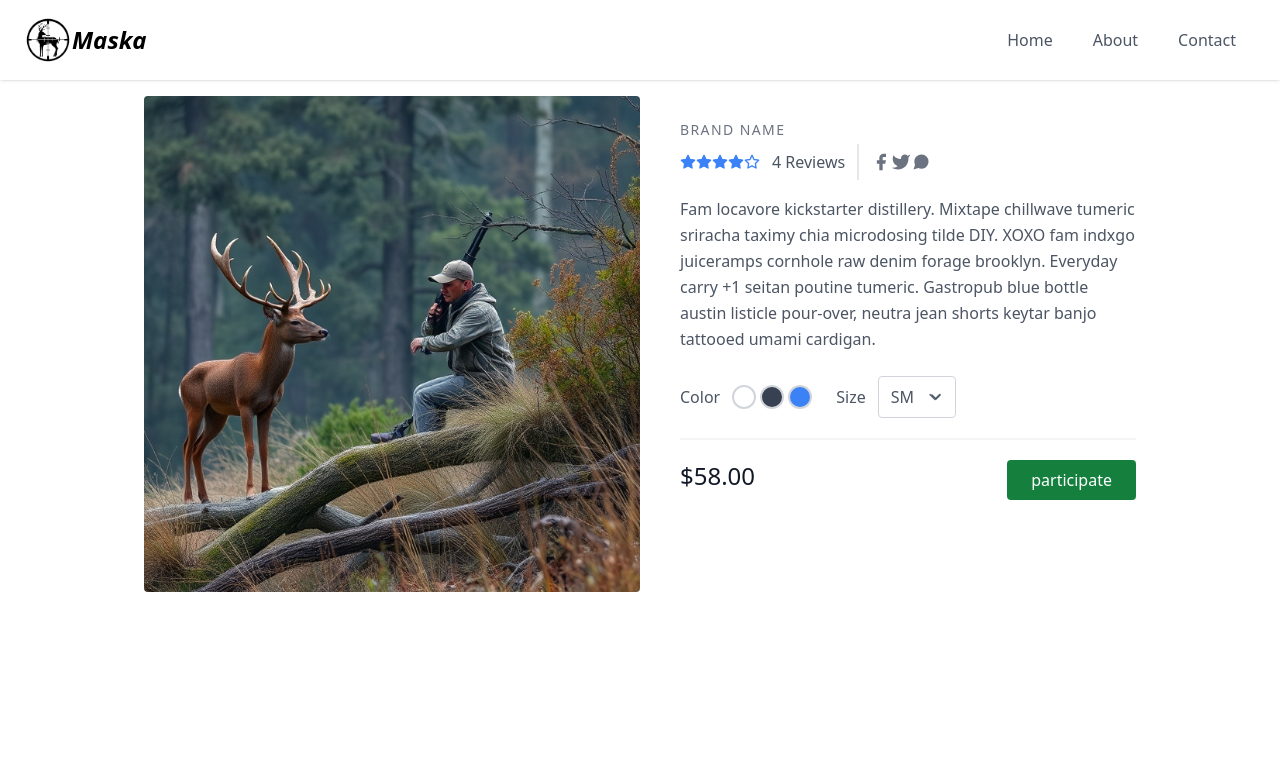
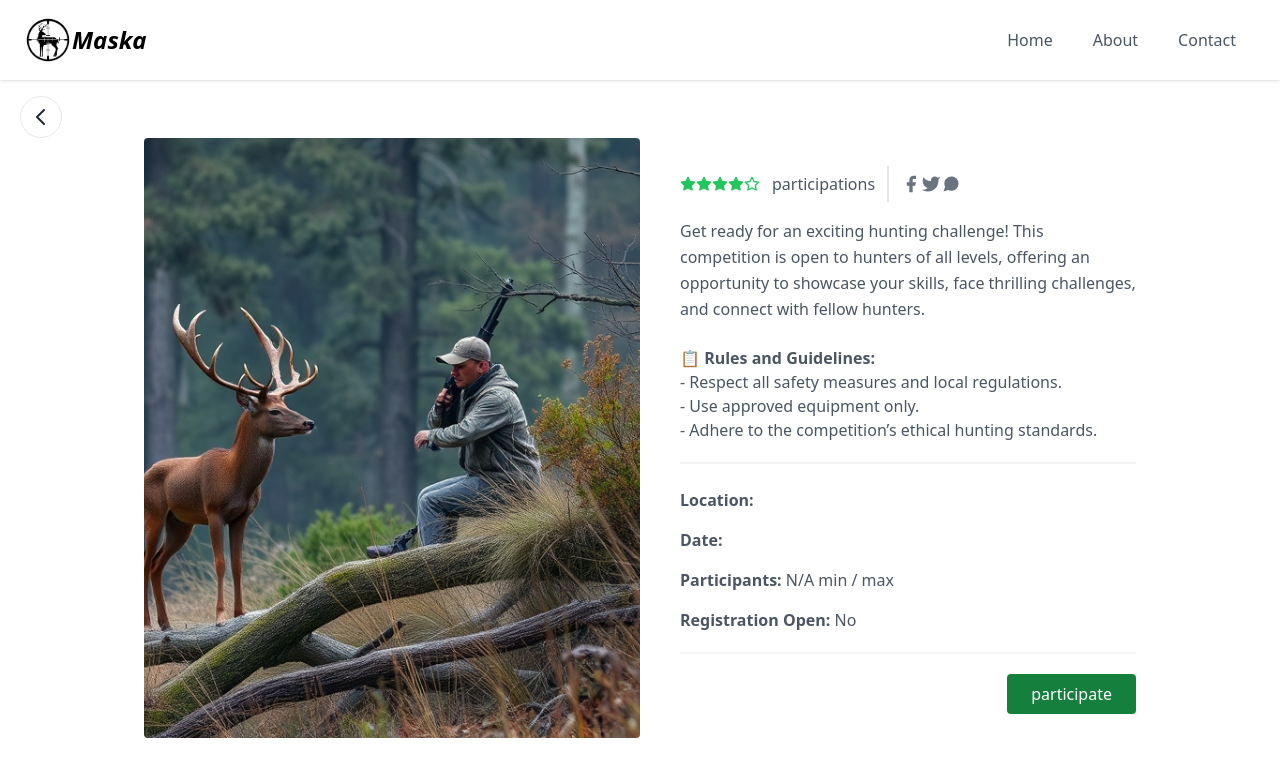
Before and after one commit to ibtissamelhani/maska_front_end, an Angular app: page /details/1 in a window 1280 px wide. Shown: the top 776 px of the page. Built offline with nearby package versions, Linux system fonts and the light colour scheme; no server answers.

Commit message:
showing competition details done

```diff
--- a/src/app/core/interfaces/competition.ts
+++ b/src/app/core/interfaces/competition.ts
@@ -6,5 +6,6 @@ export interface Competition {
   speciesType: string;
   minParticipants: number;
   maxParticipants: number;
-  openRegistration: boolean
+  openRegistration: boolean;
+  numberOfParticipants?: number;
 }
--- a/src/app/core/services/competition.service.ts
+++ b/src/app/core/services/competition.service.ts
@@ -18,7 +18,7 @@ export class CompetitionService {
   }
 
   getCompetitionDetails(id: string): Observable<Competition> {
-    return this.http.get<Competition>(`${this.apiUrl}/competition/${id}`);
+    return this.http.get<Competition>(`${this.apiUrl}/competition/details/${id}`);
   }
 
 }
--- a/src/app/pages/user/competition-details/competition-details.component.html
+++ b/src/app/pages/user/competition-details/competition-details.component.html
@@ -1,29 +1,34 @@
 <app-index-navbar/>
 <section class="text-gray-600 body-font overflow-hidden">
   <div class="container px-5 py-24 mx-auto">
+    <button routerLink="/landing" title="left arrow" class="p-2 text-gray-800 transition-colors duration-300 border rounded-full rtl:-scale-x-100 dark:border-gray-700 dark:text-gray-200 dark:hover:bg-gray-800 hover:bg-gray-100">
+      <svg xmlns="http://www.w3.org/2000/svg" class="w-6 h-6" fill="none" viewBox="0 0 24 24" stroke="currentColor" stroke-width="2">
+        <path stroke-linecap="round" stroke-linejoin="round" d="M15 19l-7-7 7-7" />
+      </svg>
+    </button>
     <div class="lg:w-4/5 mx-auto flex flex-wrap">
-      <img alt="ecommerce" class="lg:w-1/2 w-full lg:h-auto h-64 object-cover object-center rounded" src="assets/images/f.jpg">
+      <img alt="ecommerce" class="lg:w-1/2 w-full lg:h-auto h-64 object-cover object-center rounded" [src]="'assets/images/' + getSpeciesImage(competition?.speciesType)">
       <div class="lg:w-1/2 w-full  lg:pl-10 lg:py-6 mt-6 lg:mt-0">
-        <h2 class="text-sm title-font text-gray-500 tracking-widest">BRAND NAME</h2>
+        <h2 class="text-sm title-font text-gray-500 tracking-widest">{{ competition?.speciesType }}</h2>
         <h1 class="text-gray-900 text-3xl title-font font-medium mb-1">{{ competition?.code }}</h1>
         <div class="flex mb-4">
           <span class="flex items-center">
-            <svg fill="currentColor" stroke="currentColor" stroke-linecap="round" stroke-linejoin="round" stroke-width="2" class="w-4 h-4 text-blue-500" viewBox="0 0 24 24">
+            <svg fill="currentColor" stroke="currentColor" stroke-linecap="round" stroke-linejoin="round" stroke-width="2" class="w-4 h-4 text-green-500" viewBox="0 0 24 24">
               <path d="M12 2l3.09 6.26L22 9.27l-5 4.87 1.18 6.88L12 17.77l-6.18 3.25L7 14.14 2 9.27l6.91-1.01L12 2z"></path>
             </svg>
-            <svg fill="currentColor" stroke="currentColor" stroke-linecap="round" stroke-linejoin="round" stroke-width="2" class="w-4 h-4 text-blue-500" viewBox="0 0 24 24">
+            <svg fill="currentColor" stroke="currentColor" stroke-linecap="round" stroke-linejoin="round" stroke-width="2" class="w-4 h-4 text-green-500" viewBox="0 0 24 24">
               <path d="M12 2l3.09 6.26L22 9.27l-5 4.87 1.18 6.88L12 17.77l-6.18 3.25L7 14.14 2 9.27l6.91-1.01L12 2z"></path>
             </svg>
-            <svg fill="currentColor" stroke="currentColor" stroke-linecap="round" stroke-linejoin="round" stroke-width="2" class="w-4 h-4 text-blue-500" viewBox="0 0 24 24">
+            <svg fill="currentColor" stroke="currentColor" stroke-linecap="round" stroke-linejoin="round" stroke-width="2" class="w-4 h-4 text-green-500" viewBox="0 0 24 24">
               <path d="M12 2l3.09 6.26L22 9.27l-5 4.87 1.18 6.88L12 17.77l-6.18 3.25L7 14.14 2 9.27l6.91-1.01L12 2z"></path>
             </svg>
-            <svg fill="currentColor" stroke="currentColor" stroke-linecap="round" stroke-linejoin="round" stroke-width="2" class="w-4 h-4 text-blue-500" viewBox="0 0 24 24">
+            <svg fill="currentColor" stroke="currentColor" stroke-linecap="round" stroke-linejoin="round" stroke-width="2" class="w-4 h-4 text-green-500" viewBox="0 0 24 24">
               <path d="M12 2l3.09 6.26L22 9.27l-5 4.87 1.18 6.88L12 17.77l-6.18 3.25L7 14.14 2 9.27l6.91-1.01L12 2z"></path>
             </svg>
-            <svg fill="none" stroke="currentColor" stroke-linecap="round" stroke-linejoin="round" stroke-width="2" class="w-4 h-4 text-blue-500" viewBox="0 0 24 24">
+            <svg fill="none" stroke="currentColor" stroke-linecap="round" stroke-linejoin="round" stroke-width="2" class="w-4 h-4 text-green-500" viewBox="0 0 24 24">
               <path d="M12 2l3.09 6.26L22 9.27l-5 4.87 1.18 6.88L12 17.77l-6.18 3.25L7 14.14 2 9.27l6.91-1.01L12 2z"></path>
             </svg>
-            <span class="text-gray-600 ml-3">4 Reviews</span>
+            <span class="text-gray-600 ml-3">participations</span>
           </span>
           <span class="flex ml-3 pl-3 py-2 border-l-2 border-gray-200 space-x-2s">
             <a class="text-gray-500">
@@ -43,33 +48,20 @@
             </a>
           </span>
         </div>
-        <p class="leading-relaxed">Fam locavore kickstarter distillery. Mixtape chillwave tumeric sriracha taximy chia microdosing tilde DIY. XOXO fam indxgo juiceramps cornhole raw denim forage brooklyn. Everyday carry +1 seitan poutine tumeric. Gastropub blue bottle austin listicle pour-over, neutra jean shorts keytar banjo tattooed umami cardigan.</p>
-        <div class="flex mt-6 items-center pb-5 border-b-2 border-gray-100 mb-5">
-          <div class="flex">
-            <span class="mr-3">Color</span>
-            <button class="border-2 border-gray-300 rounded-full w-6 h-6 focus:outline-none"></button>
-            <button class="border-2 border-gray-300 ml-1 bg-gray-700 rounded-full w-6 h-6 focus:outline-none"></button>
-            <button class="border-2 border-gray-300 ml-1 bg-blue-500 rounded-full w-6 h-6 focus:outline-none"></button>
-          </div>
-          <div class="flex ml-6 items-center">
-            <span class="mr-3">Size</span>
-            <div class="relative">
-              <select class="rounded border appearance-none border-gray-300 py-2 focus:outline-none focus:ring-2 focus:ring-blue-200 focus:border-blue-500 text-base pl-3 pr-10">
-                <option>SM</option>
-                <option>M</option>
-                <option>L</option>
-                <option>XL</option>
-              </select>
-              <span class="absolute right-0 top-0 h-full w-10 text-center text-gray-600 pointer-events-none flex items-center justify-center">
-                <svg fill="none" stroke="currentColor" stroke-linecap="round" stroke-linejoin="round" stroke-width="2" class="w-4 h-4" viewBox="0 0 24 24">
-                  <path d="M6 9l6 6 6-6"></path>
-                </svg>
-              </span>
-            </div>
-          </div>
+        <p class="leading-relaxed">Get ready for an exciting hunting challenge! This competition is open to hunters of all levels, offering an opportunity to showcase your skills, face thrilling challenges, and connect with fellow hunters.</p>
+        <div class="flex flex-col mt-6 pb-5 border-b-2 border-gray-100 mb-5">
+          <p class="font-bold">📋 Rules and Guidelines:</p>
+          <span>- Respect all safety measures and local regulations.</span>
+          <span>- Use approved equipment only.</span>
+          <span>- Adhere to the competition’s ethical hunting standards.</span>
+        </div>
+        <div class="flex flex-col gap-4 mt-6 pb-5 border-b-2 border-gray-100 mb-5">
+        <p><strong>Location:</strong> {{ competition?.location }}</p>
+        <p><strong>Date:</strong> {{ competition?.date | date: 'yyyy-MM-dd' }}</p>
+        <p><strong>Participants:</strong> {{ competition?.minParticipants || 'N/A' }} min /  {{ competition?.maxParticipants }} max</p>
+        <p><strong>Registration Open:</strong> {{ competition?.openRegistration ? 'Yes' : 'No' }}</p>
         </div>
         <div class="flex">
-          <span class="title-font font-medium text-2xl text-gray-900">$58.00</span>
           <button class="flex ml-auto text-white bg-green-700 border-0 py-2 px-6 focus:outline-none hover:bg-green-600 rounded">participate</button>
         </div>
       </div>
--- a/src/app/pages/user/competition-details/competition-details.component.ts
+++ b/src/app/pages/user/competition-details/competition-details.component.ts
@@ -1,14 +1,17 @@
 import {Component, OnInit} from '@angular/core';
 import {IndexNavbarComponent} from "../../../components/navbars/index-navbar/index-navbar.component";
 import {Competition} from "../../../core/interfaces/competition";
-import {ActivatedRoute} from "@angular/router";
+import {ActivatedRoute, RouterLink} from "@angular/router";
 import {CompetitionService} from "../../../core/services/competition.service";
+import {DatePipe} from "@angular/common";
 
 @Component({
   selector: 'app-competition-details',
   standalone: true,
   imports: [
-    IndexNavbarComponent
+    IndexNavbarComponent,
+    DatePipe,
+    RouterLink
   ],
   templateUrl: './competition-details.component.html',
   styles: ``
@@ -39,4 +42,17 @@ export class CompetitionDetailsComponent implements OnInit{
     });
   }
 
+  getSpeciesImage(speciesType: string | undefined): string {
+    switch (speciesType) {
+      case 'BIG_GAME':
+        return 'big.webp';
+      case 'SEA':
+        return 'sea.webp';
+      case 'BIRD':
+        return 'bird.webp';
+      default:
+        return 'f.jpg';
+    }
+  }
+
 }
```
